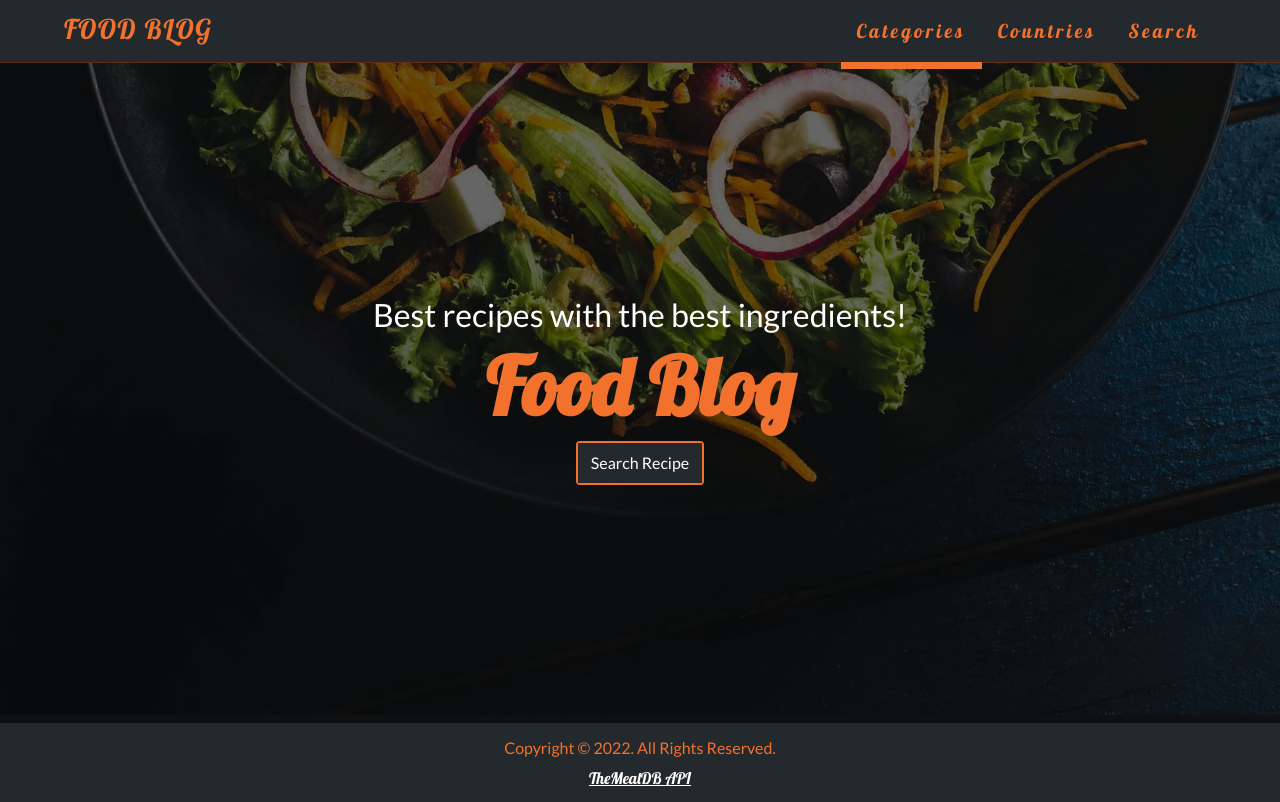
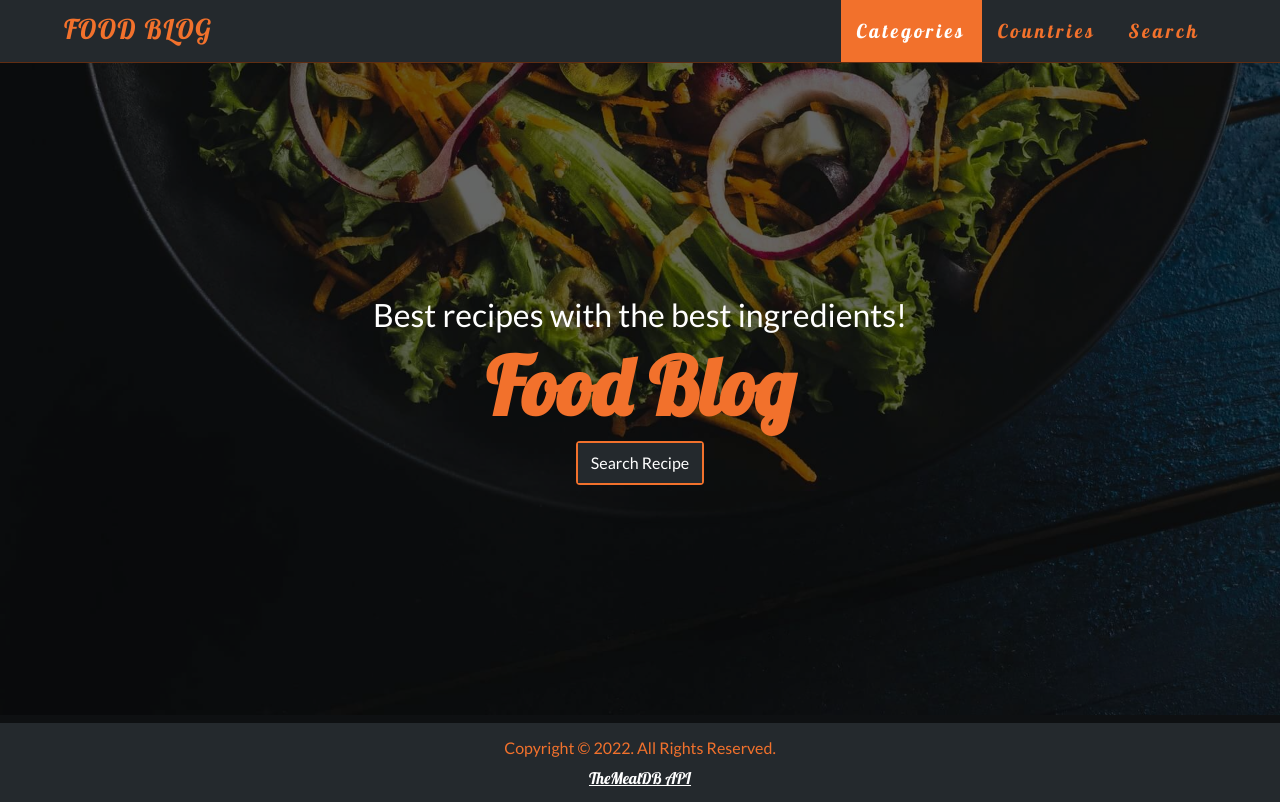
Before and after one commit to GeorgiosDoudouliakis/food-blog, an Angular app: page / in a window 1280 px wide. In both pictures the pointer is over the link "Categories". Built offline with nearby package versions, Linux system fonts and the light colour scheme.

Commit message:
refactor: Change router links hover styles

```diff
--- a/src/app/components/header/header.component.scss
+++ b/src/app/components/header/header.component.scss
@@ -65,25 +65,13 @@ ul {
       position: relative;
       font-size: 1.2rem;
       letter-spacing: 0.2rem;
-          &:hover {
-              &::after {
-                  position: absolute;
-                  bottom: -7px;
-                  left: 0;
-                  content: '';
-                  width: 100%;
-                  height: 7px;
+      transition: .4s ease-in-out;
+      &:hover, &.active {
         background: $primary-color;
-                  z-index: 2;
+        color: #fff;
       }
     }
   }
-    }
-}
-
-.active {
-    background: $primary-color;
-    color: #fff;
 }
 
 .mobile-menu-icon {
```
Lines whose indentation alone changed are shown as unchanged.
